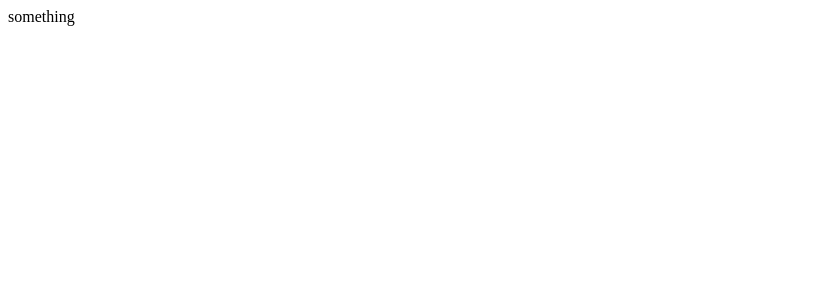
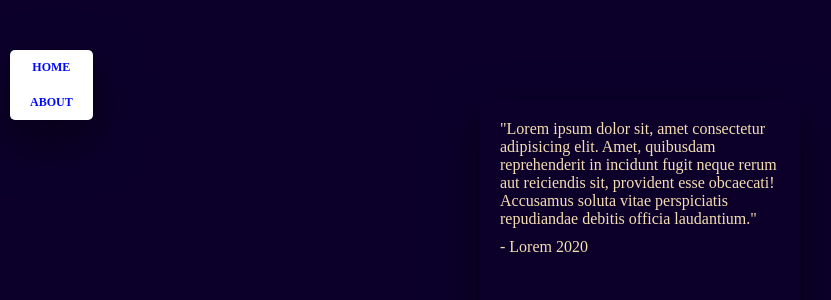
Before and after one commit to Mun94/movie_app, a React (Create React App) app: page /#/about in a window 1280 px wide. Shown: the top 300 px of the page, without its empty margins (0-831 px from the left). Built offline with nearby package versions, Linux system fonts and the light colour scheme.

Commit message:
Navigation(home, about) 생성 및 styling

```diff
--- /dev/null
+++ b/src/App.css
@@ -0,0 +1,10 @@
+*{
+    box-sizing: border-box;
+}
+
+body{
+    margin:0;
+    padding:0;
+    height:100%;
+    background-color: #0c002b;
+}
--- a/src/App.js
+++ b/src/App.js
@@ -1,7 +1,18 @@
 import React from "react";
+import {HashRouter, Route} from "react-router-dom";
+import Home from "./routes/Home.js";
+import About from "./routes/About.js";
+import Navigation from "./components/Navigation.js";
+import "./App.css";
 
 function App(){
-    return <span>something</span>
+    return (
+        <HashRouter>
+            <Navigation/>
+            <Route path = "/" exact={true} component = {Home}/>
+            <Route path = "/about" component = {About} />
+        </HashRouter>
+    )
 }
 
 export default App;
--- /dev/null
+++ b/src/components/Navigation.css
@@ -0,0 +1,24 @@
+.nav{
+    position : fixed;
+    top:50px;
+    left:10px;
+    display: flex;
+    flex-direction: column;
+    background-color: white;
+    padding : 10px 20px;
+    border-radius: 5px;
+    box-shadow: 0 20px 50px rgba(0,0,0,0.5);
+}
+
+.nav a{
+    text-decoration : none;
+    color: #0008fc;
+    text-transform: uppercase;
+    font-size : 12px;
+    text-align: center;
+    font-weight: bolder;
+}
+
+.nav a:not(:last-child){
+    margin-bottom : 20px;
+}
--- /dev/null
+++ b/src/components/Navigation.js
@@ -0,0 +1,14 @@
+import React from "react";
+import {Link} from "react-router-dom";
+import "./Navigation.css";
+
+function Navigation(){
+    return(
+        <div className = "nav">
+            <Link to = "/">Home</Link>
+            <Link to = "about">About</Link>
+        </div>
+    )
+}
+
+export default Navigation;
--- /dev/null
+++ b/src/routes/About.css
@@ -0,0 +1,20 @@
+.about__container{
+    color:wheat;
+    padding:20px;
+    border-radius: 5px;
+    margin : 0 auto;
+    background-color: #0c002b;;
+    margin-top:100px;
+    max-width:25%;
+    font-weight: 300;
+    box-shadow: 0 20px 50px rgba(0,0,0,0.5);
+}
+
+.about__container span:first-child{
+    font-size: 20px;
+}
+
+.about__container span:last-child{
+    display: block;
+    margin-top:10px
+}
--- a/src/routes/About.js
+++ b/src/routes/About.js
@@ -0,0 +1,16 @@
+import React from "react";
+import "./About.css";
+
+function About(){
+    return (
+        <div className = "about__container">
+            <sapn>
+                "Lorem ipsum dolor sit, amet consectetur adipisicing elit. Amet, quibusdam reprehenderit in incidunt fugit neque rerum aut reiciendis sit, provident esse obcaecati! Accusamus soluta vitae perspiciatis repudiandae debitis officia laudantium."
+            </sapn>
+
+            <span> - Lorem 2020</span>
+        </div>
+    );
+}
+
+export default About;
--- a/src/routes/Home.css
+++ b/src/routes/Home.css
@@ -1,14 +1,3 @@
-*{
-    box-sizing: border-box;
-}
-
-body{
-    margin:0;
-    padding:0;
-    height:100%;
-    background-color: #0c002b;
-}
-
 html,body, #root,.loader, .container{
     display: flex;
     height: 100%;
@@ -22,6 +11,7 @@
     flex-wrap: wrap;
     padding:50px;
     padding-top: 70px;
+    width : 80%;
 }
 
 .loader{
```
